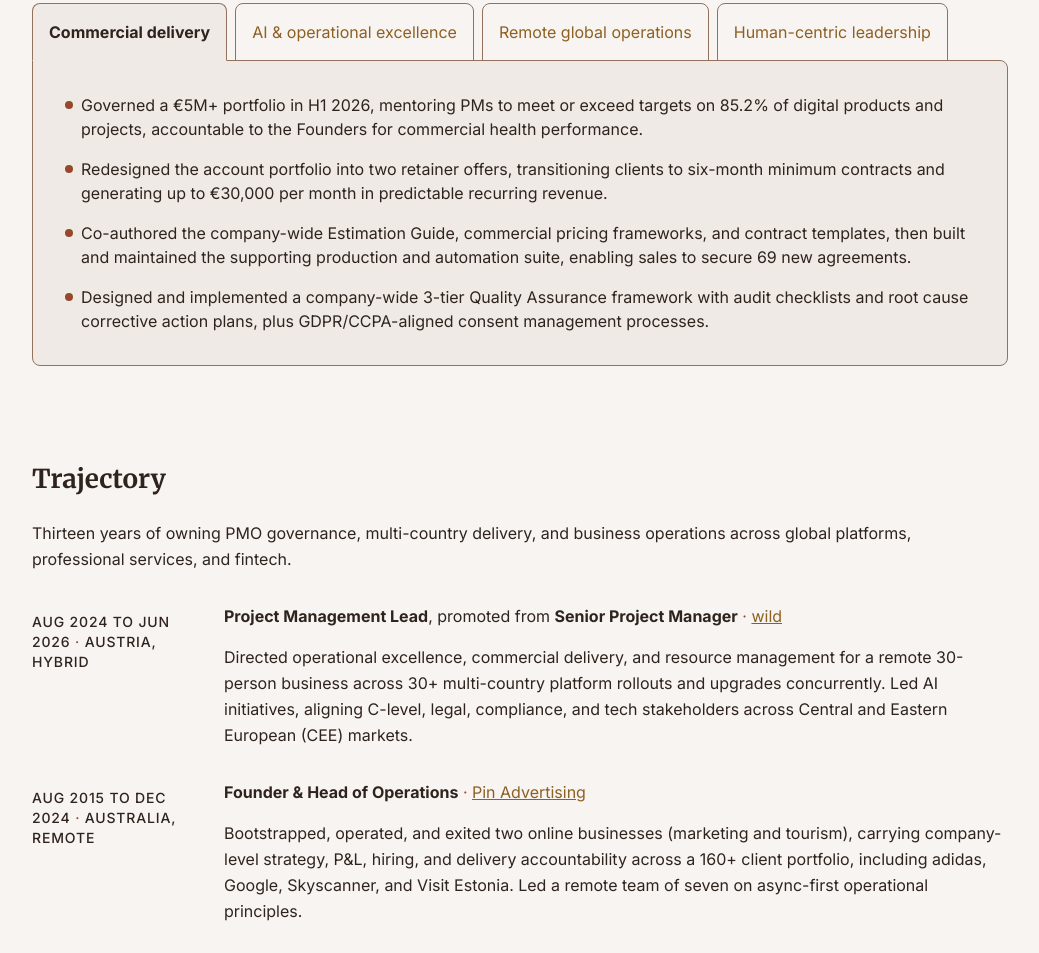
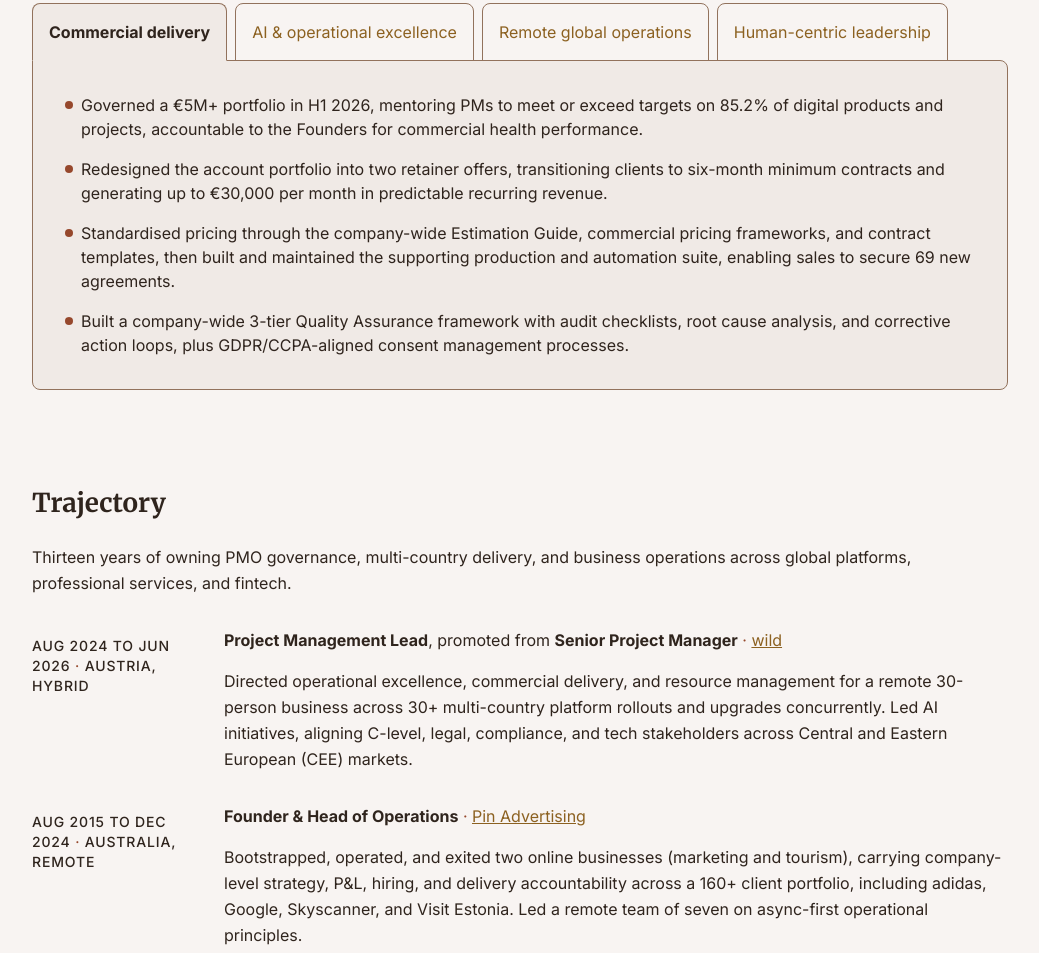
Before and after one commit to chantellbcollins/career-portfolio, a website: page index.html in a window 1280 px wide. Shown: the part 1207-2160 px from the top of the page, without its empty margins (120-1159 px from the left). Drawn offline with Linux system fonts and the light colour scheme.

Commit message:
Update three Capabilities bullets: pricing, QA, and AI/ops strategy copy
- Estimation Guide bullet: lead with "Standardised pricing through..."
- QA framework bullet: "Built" instead of "Designed and implemented",
  split root cause analysis and corrective action loops apart
- AI/ops bullet: replaced with a strategy-and-systems framing (Productive
  as single source of truth, Claude Cowork connected via MCP)

Co-Authored-By: Claude Sonnet 5 <noreply@anthropic.com>

```diff
--- a/index.html
+++ b/index.html
@@ -93,13 +93,13 @@
     <div data-panel="commercial" class="on"><ul class="space-y-4">
       <li class="flex gap-2"><span class="mt-2 h-2 w-2 rounded-full bg-terracotta shrink-0"></span><p>Governed a &euro;5M+ portfolio in H1 2026, mentoring PMs to meet or exceed targets on <span>85.2%</span> of digital products and projects, accountable to the Founders for commercial health performance.</p></li>
       <li class="flex gap-2"><span class="mt-2 h-2 w-2 rounded-full bg-terracotta shrink-0"></span><p>Redesigned the account portfolio into two retainer offers, transitioning clients to six-month minimum contracts and generating up to <span>&euro;30,000 per month</span> in predictable recurring revenue.</p></li>
-      <li class="flex gap-2"><span class="mt-2 h-2 w-2 rounded-full bg-terracotta shrink-0"></span><p>Co-authored the company-wide <span>Estimation Guide</span>, commercial pricing frameworks, and contract templates, then built and maintained the supporting production and automation suite, enabling sales to secure <span>69 new agreements</span>.</p></li>
-      <li class="flex gap-2"><span class="mt-2 h-2 w-2 rounded-full bg-terracotta shrink-0"></span><p>Designed and implemented a company-wide <span>3-tier Quality Assurance framework</span> with audit checklists and root cause corrective action plans, plus GDPR/CCPA-aligned consent management processes.</p></li></ul></div>
+      <li class="flex gap-2"><span class="mt-2 h-2 w-2 rounded-full bg-terracotta shrink-0"></span><p>Standardised pricing through the company-wide <span>Estimation Guide</span>, commercial pricing frameworks, and contract templates, then built and maintained the supporting production and automation suite, enabling sales to secure <span>69 new agreements</span>.</p></li>
+      <li class="flex gap-2"><span class="mt-2 h-2 w-2 rounded-full bg-terracotta shrink-0"></span><p>Built a company-wide <span>3-tier Quality Assurance framework</span> with audit checklists, root cause analysis, and corrective action loops, plus GDPR/CCPA-aligned consent management processes.</p></li></ul></div>
     <div data-panel="ai"><ul class="space-y-4">
       <li class="flex gap-2"><span class="mt-2 h-2 w-2 rounded-full bg-terracotta shrink-0"></span><p>Architected product vision and execution of a <span>4-month Proof of Concept (PoC), 4-month Minimum Viable Product (MVP), and 6-month Pilot</span> for an AI-based Pre-Boarding Companion. Currently shortlisted for an HR Inside award.</p></li>
       <li class="flex gap-2"><span class="mt-2 h-2 w-2 rounded-full bg-terracotta shrink-0"></span><p>Led the six-month <span>Proof of Concept (PoC)</span> and owned the product roadmap for a &euro;1M+ agentic AI initiative in a regulated environment (EU AI Act, MiFID), aligning C-level stakeholders, design, tech, and legal.</p></li>
       <li class="flex gap-2"><span class="mt-2 h-2 w-2 rounded-full bg-terracotta shrink-0"></span><p>Steered a live AI platform demonstration at a Central European leadership summit, implementing <span>two fail-safe backup protocols</span> to minimize the risk of service disruption and secured interest in subsequent AI initiatives.</p></li>
-      <li class="flex gap-2"><span class="mt-2 h-2 w-2 rounded-full bg-terracotta shrink-0"></span><p>Drove internal AI transformation for operations, building automated workflows in <span>Claude Cowork</span> to streamline discovery preparation, resource allocation, stakeholder feedback loops, and financial monitoring.</p></li></ul></div>
+      <li class="flex gap-2"><span class="mt-2 h-2 w-2 rounded-full bg-terracotta shrink-0"></span><p>Set and delivered the strategy for operations data and AI, consolidating CRM data into Productive as the single source of truth for forecasting, delivery, billing, and resourcing, then connecting <span>Claude Cowork</span> via MCP for automation and financial monitoring.</p></li></ul></div>
     <div data-panel="focus"><ul class="space-y-4">
       <li class="flex gap-2"><span class="mt-2 h-2 w-2 rounded-full bg-terracotta shrink-0"></span><p>Led a remote, neurodiverse team of seven on async-first operational principles across multiple time zones, maintaining service continuity throughout the pandemic.</p></li>
       <li class="flex gap-2"><span class="mt-2 h-2 w-2 rounded-full bg-terracotta shrink-0"></span><p>Oversaw global platform launches for <span>IBM, Serve Robotics, Comfy, Unstructured, and Suki AI</span>, with secure architecture, quality assurance, and compliance considerations (GDPR, CCPA).</p></li>
```
